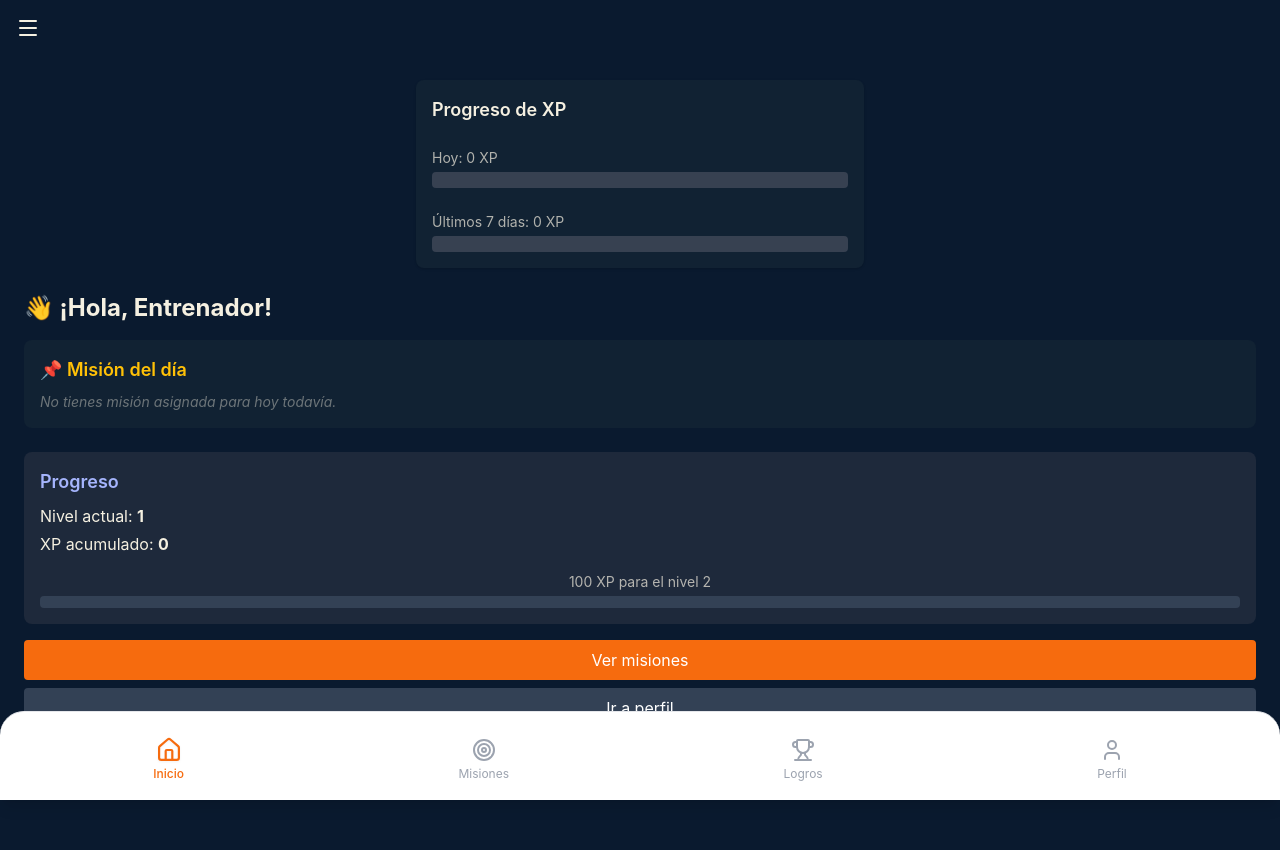
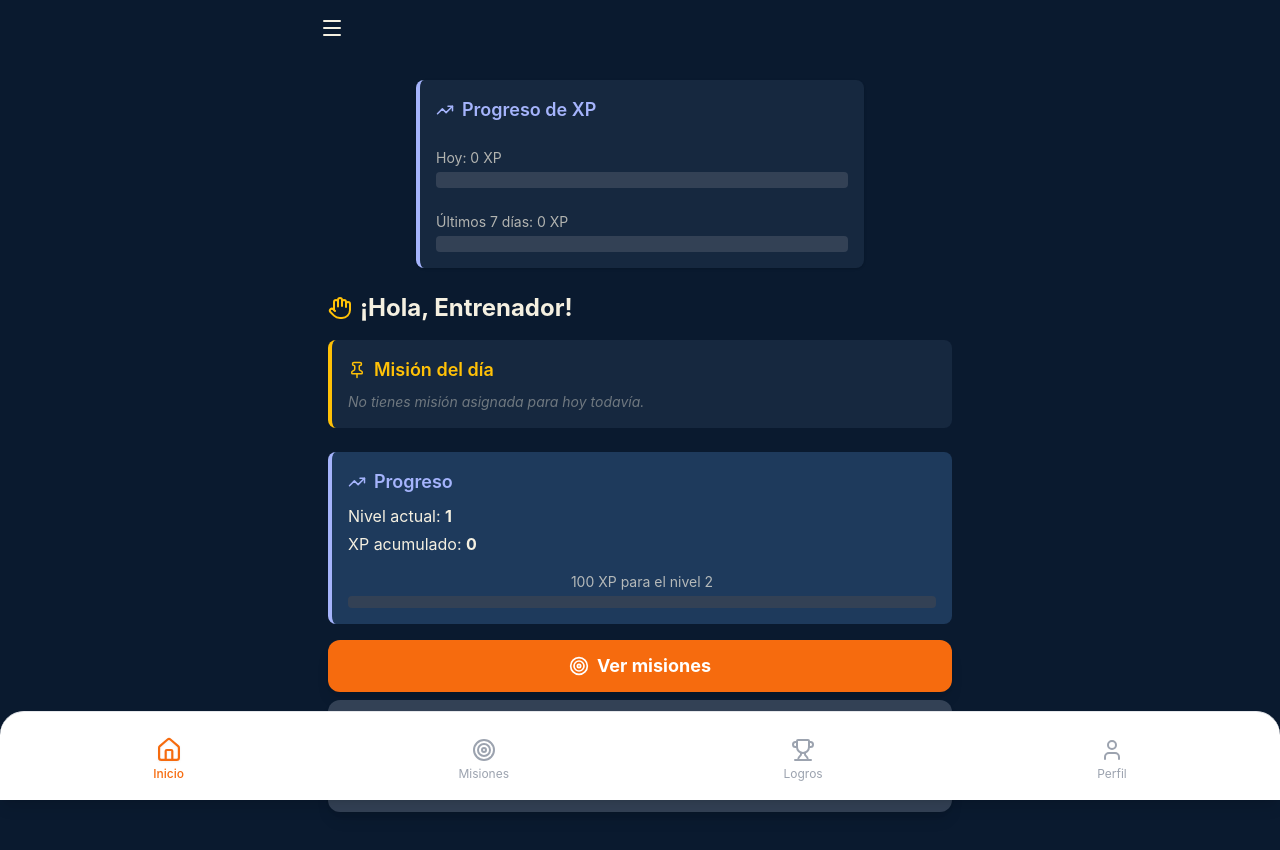
Before and after one commit to AlvaroS19/TFG, a Vue app in the folder frontend/: page /dashboard in a window 1280 px wide. Shown: the top 850 px of the page. Built offline with nearby package versions, Linux system fonts and the light colour scheme; no server answers; sample sign-in values are in the browser's storage.

Commit message:
Rediseño visual: iconos Lucide en vez de emojis, tarjetas con acento de color, BaseButton reutilizable con estados, ancho máximo para escritorio

```diff
--- a/frontend/src/components/BaseButton.vue
+++ b/frontend/src/components/BaseButton.vue
@@ -1,17 +1,26 @@
 <template>
   <button
     :class="[
-      'w-full py-3 rounded-xl font-bold text-lg shadow-lg transition duration-200',
-      outlined
-        ? 'border-2 border-primary text-primary hover:bg-primary hover:text-white'
-        : 'bg-primary text-white hover:brightness-110'
+      'rounded-xl font-bold shadow-lg transition duration-150 active:scale-95 flex items-center justify-center gap-2',
+      size === 'sm' ? 'py-2 px-4 text-sm w-full' : 'py-3 text-lg w-full',
+      variant === 'secondary'
+        ? 'bg-muted text-text hover:bg-muted/80'
+        : outlined
+          ? 'border-2 border-primary text-primary hover:bg-primary hover:text-white'
+          : 'bg-primary text-white hover:brightness-110'
     ]"
     v-bind="$attrs"
   >
+    <component :is="icon" v-if="icon" :size="size === 'sm' ? 16 : 20" />
     <slot />
   </button>
 </template>
 
 <script setup>
-defineProps({ outlined: Boolean })
+defineProps({
+  outlined: Boolean,
+  variant: { type: String, default: 'primary' },
+  size: { type: String, default: 'md' },
+  icon: { type: [Object, Function], default: null },
+})
 </script>
--- a/frontend/src/components/MissionCard.vue
+++ b/frontend/src/components/MissionCard.vue
@@ -5,9 +5,9 @@
       <span
         :class="[
           'px-2 py-1 rounded text-xs font-bold text-white',
-          dificultad === 'fácil' ? 'bg-green-600' :
-          dificultad === 'media' ? 'bg-yellow-600' :
-          'bg-red-600'
+          dificultad === 'fácil' ? 'bg-success' :
+          dificultad === 'media' ? 'bg-warning' :
+          'bg-error'
         ]"
       >
         {{ dificultad }}
@@ -15,18 +15,20 @@
     </div>
 
     <p class="text-sm text-text mb-1">{{ descripcion }}</p>
-    <p class="text-xs text-warning mb-3">🎯 {{ categoria }} &middot; ⭐ +{{ xp }} XP</p>
+    <p class="text-xs text-warning mb-3 flex items-center gap-1">
+      <Target :size="12" /> {{ categoria }} <span class="mx-1">&middot;</span> <Star :size="12" /> +{{ xp }} XP
+    </p>
 
-    <button
-      @click="$emit('completar')"
-      class="bg-primary hover:bg-[#BF360C] text-white px-4 py-2 rounded-xl text-sm w-full transition"
-    >
+    <BaseButton size="sm" @click="$emit('completar')">
       Completar misión
-    </button>
+    </BaseButton>
   </div>
 </template>
 
 <script setup>
+import { Target, Star } from 'lucide-vue-next'
+import BaseButton from './BaseButton.vue'
+
 defineProps({
   titulo: String,
   descripcion: String,
--- a/frontend/src/components/XpChart.vue
+++ b/frontend/src/components/XpChart.vue
@@ -1,10 +1,12 @@
 <template>
-  <div class="bg-surface rounded-lg p-4 shadow w-full max-w-md mx-auto text-sm text-text space-y-6 mb-6">
-    <h2 class="font-semibold text-lg mb-2">Progreso de XP</h2>
+  <div class="bg-surface rounded-lg p-4 shadow w-full max-w-md mx-auto text-sm text-text space-y-6 mb-6 border-l-4 border-info">
+    <h2 class="font-semibold text-lg mb-2 flex items-center gap-2 text-info">
+      <TrendingUp :size="18" /> Progreso de XP
+    </h2>
 
     <div>
       <p class="mb-1 text-text/70">Hoy: {{ xpHoy }} XP</p>
-      <div class="w-full bg-gray-700 h-4 rounded">
+      <div class="w-full bg-muted h-4 rounded">
         <div
           class="bg-primary h-4 rounded transition-all duration-300"
           :style="{ width: `${Math.min((xpHoy / metaDiaria) * 100, 100)}%` }"
@@ -14,9 +16,9 @@
 
     <div>
       <p class="mb-1 text-text/70">Últimos 7 días: {{ xpSemana }} XP</p>
-      <div class="w-full bg-gray-700 h-4 rounded">
+      <div class="w-full bg-muted h-4 rounded">
         <div
-          class="bg-blue-500 h-4 rounded transition-all duration-300"
+          class="bg-info h-4 rounded transition-all duration-300"
           :style="{ width: `${Math.min((xpSemana / metaSemanal) * 100, 100)}%` }"
         />
       </div>
@@ -26,6 +28,7 @@
 
 <script setup>
 import { ref, onMounted } from 'vue'
+import { TrendingUp } from 'lucide-vue-next'
 import { apiFetch } from '../services/api.js';
 
 const xpHoy = ref(0)
@@ -35,8 +38,7 @@ const metaSemanal = 150
 
 const fetchXpData = async () => {
   try {
-    const { xpByDate } = await apiFetch('/user/xp-history',
-    )
+    const { xpByDate } = await apiFetch('/user/xp-history')
 
     const today = new Date().toISOString().slice(0, 10)
     xpHoy.value = xpByDate?.[today] || 0
@@ -50,7 +52,7 @@ const fetchXpData = async () => {
 
     xpSemana.value = xp7dias
   } catch (error) {
-    console.error('❌ Error al obtener XP:', error)
+    console.error('Error al obtener XP:', error)
   }
 }
 
--- a/frontend/src/views/AppLayout.vue
+++ b/frontend/src/views/AppLayout.vue
@@ -1,12 +1,15 @@
 <template>
   <div class="min-h-screen w-screen bg-background text-text flex flex-col pb-16">
-    <header class="flex items-center justify-between p-4">
+    <header class="flex items-center justify-between p-4 max-w-2xl mx-auto w-full">
       <button @click="toggleSidebar(true)">
         <Menu class="w-6 h-6 text-text" />
       </button>
     </header>
 
-    <router-view />
+    <main class="max-w-2xl mx-auto w-full flex-1">
+      <router-view />
+    </main>
+
     <BottomNav />
     <Sidebar />
   </div>
--- a/frontend/src/views/DashboardView.vue
+++ b/frontend/src/views/DashboardView.vue
@@ -6,11 +6,15 @@
 
     <template v-else>
       <XpChart />
-      <h1 class="text-2xl font-bold mb-4">👋 ¡Hola, {{ perfil.nickname || 'Entrenador' }}!</h1>
+      <h1 class="text-2xl font-bold mb-4 flex items-center gap-2">
+        <Hand :size="24" class="text-warning" /> ¡Hola, {{ perfil.nickname || 'Entrenador' }}!
+      </h1>
 
       <!-- Misión del día -->
-      <section class="bg-surface rounded-lg p-4 mb-6">
-        <h2 class="text-lg font-semibold mb-2 text-warning">📌 Misión del día</h2>
+      <section class="bg-surface rounded-lg p-4 mb-6 border-l-4 border-warning">
+        <h2 class="text-lg font-semibold mb-2 text-warning flex items-center gap-2">
+          <Pin :size="18" /> Misión del día
+        </h2>
 
         <div v-if="misionDelDia">
           <h3 class="font-bold text-xl mb-1">{{ misionDelDia.titulo }}</h3>
@@ -26,8 +30,10 @@
       </section>
 
       <!-- Tarjeta de progreso -->
-      <section class="bg-surface-alt rounded-lg p-4 mb-4">
-        <h2 class="text-lg font-semibold text-info mb-2">Progreso</h2>
+      <section class="bg-surface-alt rounded-lg p-4 mb-4 border-l-4 border-info">
+        <h2 class="text-lg font-semibold text-info mb-2 flex items-center gap-2">
+          <TrendingUp :size="18" /> Progreso
+        </h2>
         <p class="mb-1">Nivel actual: <strong>{{ stats.level }}</strong></p>
         <p class="mb-1">XP acumulado: <strong>{{ stats.xp }}</strong></p>
 
@@ -46,15 +52,15 @@
 
       <!-- Botones -->
       <div class="flex flex-col gap-2">
-        <button @click="$router.push('/missions')" class="bg-primary text-white rounded py-2">
+        <BaseButton :icon="Target" @click="$router.push('/missions')">
           Ver misiones
-        </button>
-        <button @click="$router.push('/profile')" class="bg-muted text-white rounded py-2">
+        </BaseButton>
+        <BaseButton :icon="User" variant="secondary" @click="$router.push('/profile')">
           Ir a perfil
-        </button>
-        <button @click="$router.push('/user/stats')" class="bg-[#1D4ED8] text-white rounded py-2">
+        </BaseButton>
+        <BaseButton :icon="BarChart3" variant="secondary" @click="$router.push('/user/stats')">
           Ver estadísticas
-        </button>
+        </BaseButton>
       </div>
     </template>
   </div>
@@ -63,6 +69,8 @@
 <script setup>
 import { ref, onMounted, computed } from 'vue'
 import XpChart from '../components/XpChart.vue'
+import BaseButton from '../components/BaseButton.vue'
+import { Hand, Pin, TrendingUp, Target, User, BarChart3 } from 'lucide-vue-next'
 import { apiFetch } from '../services/api'
 
 const cargando = ref(true)
--- a/frontend/src/views/MissionsView.vue
+++ b/frontend/src/views/MissionsView.vue
@@ -1,16 +1,14 @@
 <template>
   <div class="min-h-screen overflow-y-auto bg-background text-text">
     <div class="max-w-4xl mx-auto px-4 pt-6 pb-28">
-      <h1 class="text-2xl font-bold text-center mb-6">📋 Todas tus misiones</h1>
+      <h1 class="text-2xl font-bold text-center mb-6 flex items-center justify-center gap-2">
+        <ClipboardList :size="24" /> Todas tus misiones
+      </h1>
 
-      <!-- 🔁 Botón para regenerar misiones -->
       <div class="flex justify-center mb-4">
-        <button
-          @click="regenerarMisiones"
-          class="bg-primary text-white px-4 py-2 rounded-lg font-semibold hover:bg-[#d55306] transition"
-        >
-          🔄 Regenerar misiones
-        </button>
+        <BaseButton :icon="RefreshCw" variant="secondary" size="sm" class="w-auto px-6" @click="regenerarMisiones">
+          Regenerar misiones
+        </BaseButton>
       </div>
 
       <!-- Filtro de categoría -->
@@ -20,7 +18,7 @@
           :key="cat"
           @click="categoriaSeleccionada = cat"
           :class="[
-            'px-4 py-1 rounded-full text-sm font-semibold border transition',
+            'px-4 py-1 rounded-full text-sm font-semibold border transition active:scale-95',
             categoriaSeleccionada === cat
               ? 'bg-primary text-white border-primary'
               : 'bg-transparent text-text border-text/30 hover:bg-text/10'
@@ -43,14 +41,16 @@
               @completar="completarMision(m.id)"
             />
           </div>
-          <div v-else class="p-4 border border-text/30 rounded bg-text/5">
-            <p class="text-lg font-semibold text-text/80">{{ m.titulo }}</p>
-            <p class="text-sm text-text/50">🔒 Disponible en {{ tiempoRestante(m.unlockAt) }}</p>
+          <div v-else class="p-4 border border-text/30 rounded bg-text/5 flex items-center gap-2">
+            <Lock :size="16" class="text-text/50 shrink-0" />
+            <div>
+              <p class="text-lg font-semibold text-text/80">{{ m.titulo }}</p>
+              <p class="text-sm text-text/50">Disponible en {{ tiempoRestante(m.unlockAt) }}</p>
+            </div>
           </div>
         </div>
       </div>
 
-      <!-- Si no hay misiones -->
       <div v-else class="text-center text-text/50 mt-10 italic">
         No hay misiones de esta categoría ahora mismo.
       </div>
@@ -64,6 +64,8 @@ import MissionCard from '../components/MissionCard.vue'
 import { notifySuccess, notifyError } from '../utils/toastNotify'
 import { getMissions, completeMission } from '../services/missions'
 import { apiFetch } from '../services/api'
+import { ClipboardList, RefreshCw, Lock } from 'lucide-vue-next'
+import BaseButton from '../components/BaseButton.vue'
 
 const misiones = ref([])
 const categoriaSeleccionada = ref('todas')
--- a/frontend/tailwind.config.js
+++ b/frontend/tailwind.config.js
@@ -1,27 +1,24 @@
 /** @type {import('tailwindcss').Config} */
 export default {
-  content: [ './index.html','./src/**/*.{vue,js,ts,jsx,tsx}' ],
+  content: ["./index.html", "./src/**/*.{vue,js,ts,jsx,tsx}"],
   theme: {
     extend: {
       colors: {
-        background:   '#0A1A2F',  // fondo principal de la app
-        surface:      '#112233',  // tarjetas
-        'surface-alt':'#1E293B',  // tarjetas de progreso/dashboard
-        muted:        '#334155',  // botones secundarios, barras de progreso
-        primary:      '#F66B0E',  // naranja FitQuest
-        text:         '#F5F0E1',  // blanco roto
-        warning:      '#FFC107',  // ámbar, avisos
-        info:         '#A5B4FC',  // lila, informativo
-        success:      '#22C55E',  // verde, éxito
-        error:        '#F87171',  // rojo, error
+        background: "#0A1A2F",
+        surface: "#16283F", // antes #112233, ahora más despegado del fondo
+        "surface-alt": "#1E3A5C", // antes #1E293B
+        muted: "#334155", // botones secundarios, barras de progreso
+        primary: "#F66B0E", // naranja FitQuest
+        text: "#F5F0E1", // blanco roto
+        warning: "#FFC107", // ámbar, avisos
+        info: "#A5B4FC", // lila, informativo
+        success: "#22C55E", // verde, éxito
+        error: "#F87171", // rojo, error
       },
       fontFamily: {
-        sans: ['Inter','sans-serif'],
-      }
-    }
+        sans: ["Inter", "sans-serif"],
+      },
+    },
   },
-  plugins: [
-    require('@tailwindcss/forms'),
-    require('@tailwindcss/typography'),
-  ],
-}
+  plugins: [require("@tailwindcss/forms"), require("@tailwindcss/typography")],
+};
```
